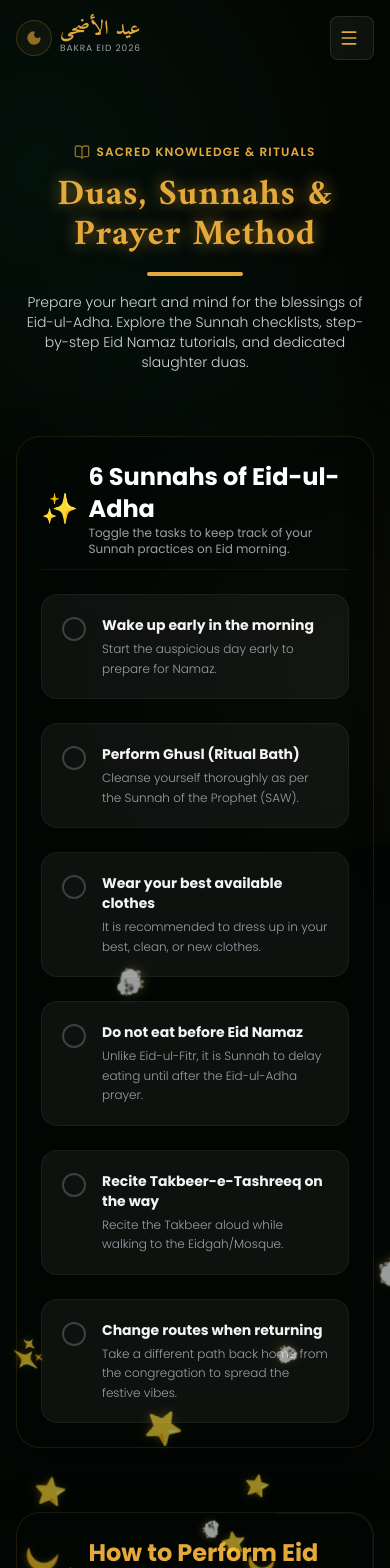
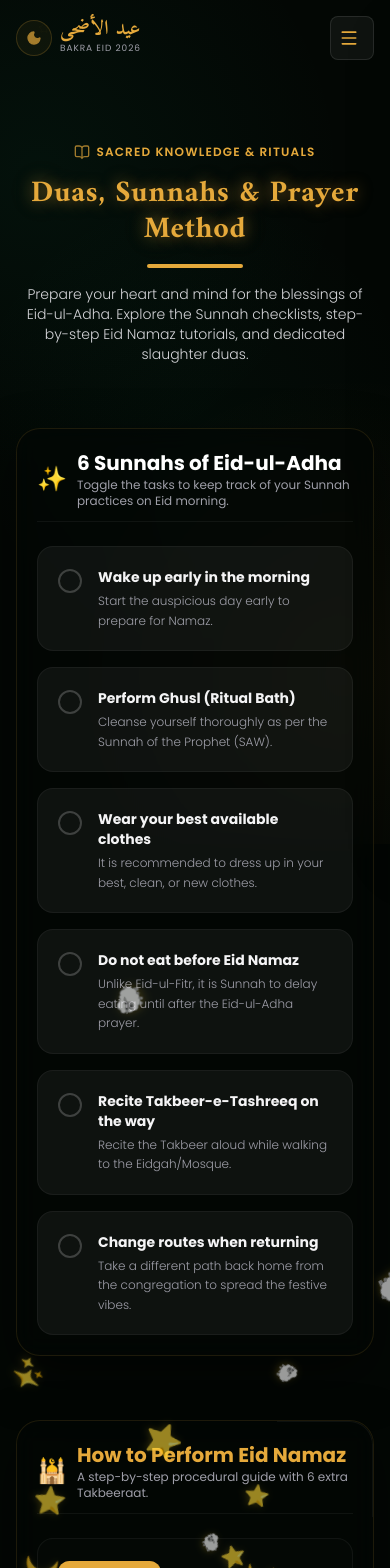
Before and after one commit to codewithlaiba28/Eid_ul_azha_2026, a Next.js app: page /duas in a window 390 px wide. Shown: the top 1568 px of the page. Built offline with nearby package versions, Linux system fonts and the light colour scheme.

Commit message:
feat: make Duas page fully responsive - Responsive Sunnah checklist grid (1-2-3) - Mobile-optimized Namaz guide layout - Adaptive Arabic text sizing - Flexible gaps (4-8)

```diff
--- a/src/app/duas/page.tsx
+++ b/src/app/duas/page.tsx
@@ -99,7 +99,7 @@ export default function DuasPage() {
             <BookOpen className="w-4 h-4 text-secondary animate-pulse" />
             <span>Sacred Knowledge & Rituals</span>
           </span>
-          <h1 className="text-4xl md:text-6xl font-amiri font-bold text-secondary tracking-wide text-gold-glow">
+          <h1 className="text-3xl sm:text-4xl md:text-5xl lg:text-6xl font-amiri font-bold text-secondary tracking-wide text-gold-glow">
             Duas, Sunnahs & Prayer Method
           </h1>
           <div className="w-24 h-1 bg-secondary rounded-full mx-auto" />
@@ -109,16 +109,16 @@ export default function DuasPage() {
         </div>
 
         {/* 1. EID SLIP SUNNAHS CHECKLIST */}
-        <section className="glassmorphism-dark border border-white/10 bg-white/[0.02] backdrop-blur-md rounded-3xl p-6 sm:p-8 shadow-2xl text-zinc-100">
+        <section className="glassmorphism-dark border border-white/10 bg-white/[0.02] backdrop-blur-md rounded-3xl p-5 sm:p-6 md:p-8 shadow-2xl text-zinc-100">
           <div className="flex items-center gap-2.5 mb-6 border-b border-white/5 pb-3">
-            <span className="text-3xl">✨</span>
+            <span className="text-2xl sm:text-3xl">✨</span>
             <div>
-              <h2 className="text-2xl font-bold text-white font-poppins">6 Sunnahs of Eid-ul-Adha</h2>
+              <h2 className="text-xl sm:text-2xl font-bold text-white font-poppins">6 Sunnahs of Eid-ul-Adha</h2>
               <p className="text-xs text-zinc-400">Toggle the tasks to keep track of your Sunnah practices on Eid morning.</p>
             </div>
           </div>
 
-          <div className="grid grid-cols-1 md:grid-cols-2 lg:grid-cols-3 gap-6">
+          <div className="grid grid-cols-1 md:grid-cols-2 lg:grid-cols-3 gap-4 sm:gap-6">
             {sunnahs.map((sunnah, idx) => (
               <motion.div
                 key={idx}
@@ -151,19 +151,19 @@ export default function DuasPage() {
         </section>
 
         {/* 2. EID NAMAZ STEP-BY-STEP METHOD */}
-        <section className="glassmorphism-dark text-zinc-100 border border-white/10 rounded-3xl p-6 sm:p-8 shadow-2xl relative overflow-hidden bg-white/[0.02] backdrop-blur-md">
+        <section className="glassmorphism-dark text-zinc-100 border border-white/10 rounded-3xl p-5 sm:p-6 md:p-8 shadow-2xl relative overflow-hidden bg-white/[0.02] backdrop-blur-md">
           {/* Subtle decor */}
           <div className="absolute top-0 right-0 w-24 h-24 opacity-5 border-t border-r border-white rounded-tr-3xl" />
 
           <div className="flex items-center gap-2.5 mb-6 border-b border-white/5 pb-3 relative z-10">
-            <span className="text-3xl">🕌</span>
+            <span className="text-2xl sm:text-3xl">🕌</span>
             <div>
-              <h2 className="text-2xl font-bold text-secondary font-poppins">How to Perform Eid Namaz</h2>
+              <h2 className="text-xl sm:text-2xl font-bold text-secondary font-poppins">How to Perform Eid Namaz</h2>
               <p className="text-xs text-zinc-400">A step-by-step procedural guide with 6 extra Takbeeraat.</p>
             </div>
           </div>
 
-          <div className="grid grid-cols-1 md:grid-cols-2 gap-8 relative z-10">
+          <div className="grid grid-cols-1 md:grid-cols-2 gap-6 sm:gap-8 relative z-10">
             {/* First Raka'at */}
             <div className="space-y-4 bg-white/[0.01] border border-white/5 p-5 rounded-2xl">
               <span className="px-3 py-1 bg-secondary text-black font-bold text-[10px] tracking-wider rounded-full uppercase">
@@ -230,16 +230,16 @@ export default function DuasPage() {
         </section>
 
         {/* 3. DEDICATED QURBANI DUAS (BEFORE & AFTER SLAUGHTER) */}
-        <section className="space-y-8">
+        <section className="space-y-6 sm:space-y-8">
           <div className="flex items-center gap-2.5 border-b border-white/5 pb-3">
-            <span className="text-3xl">🐑</span>
+            <span className="text-2xl sm:text-3xl">🐑</span>
             <div>
-              <h2 className="text-2xl font-bold text-white font-poppins">Qurbani Duas</h2>
+              <h2 className="text-xl sm:text-2xl font-bold text-white font-poppins">Qurbani Duas</h2>
               <p className="text-xs text-zinc-400">Famous prayers recited before and after performing the slaughter.</p>
             </div>
           </div>
 
-          <div className="grid grid-cols-1 lg:grid-cols-2 gap-8">
+          <div className="grid grid-cols-1 lg:grid-cols-2 gap-6 sm:gap-8">
             {pageDuas.map((dua) => (
               <motion.div
                 key={dua.id}
@@ -265,8 +265,8 @@ export default function DuasPage() {
                   </div>
 
                   {/* Arabic block */}
-                  <div className="text-center py-4 bg-white/[0.02] border border-white/5 rounded-2xl mb-4 px-2">
-                    <span className="font-amiri text-2xl md:text-3xl text-secondary leading-loose tracking-wide block dir-rtl">
+                  <div className="text-center py-3 sm:py-4 bg-white/[0.02] border border-white/5 rounded-2xl mb-4 px-2">
+                    <span className="font-amiri text-xl sm:text-2xl md:text-3xl text-secondary leading-loose tracking-wide block dir-rtl">
                       {dua.arabic}
                     </span>
                   </div>
```
